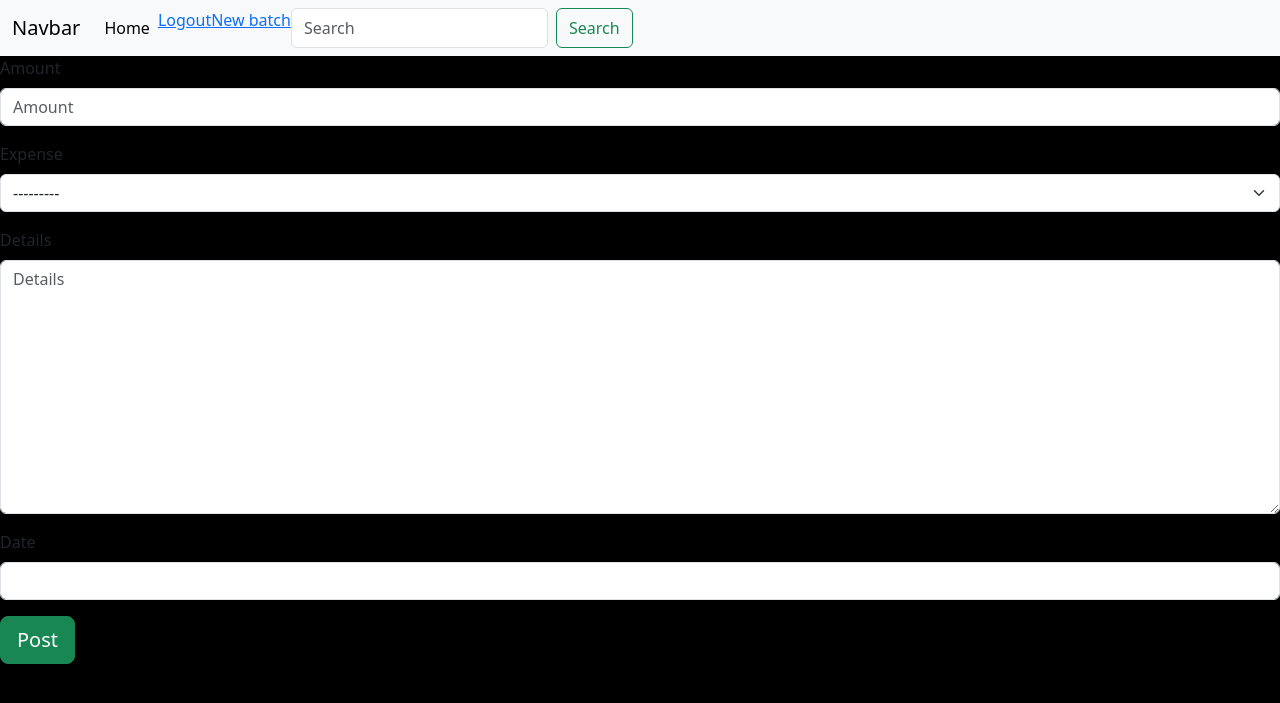
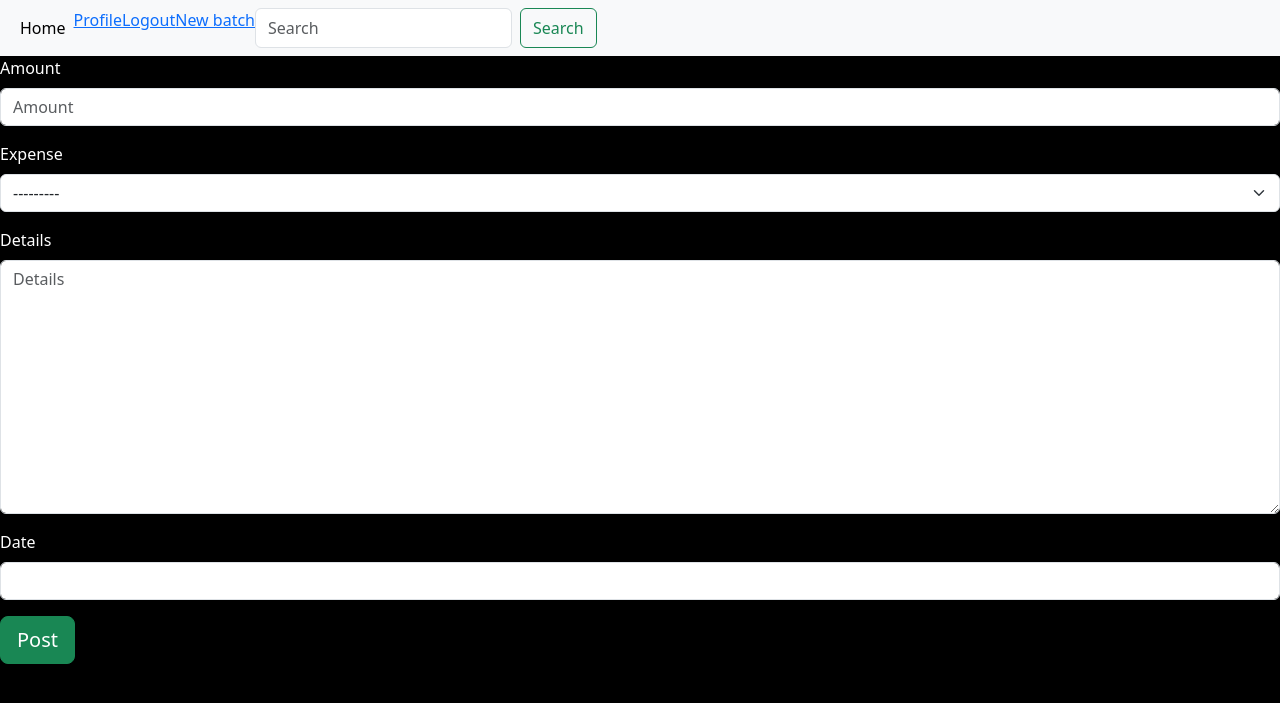
Before and after one commit to isaacmariga/Django-basic, a Django app: page /new_expense in a window 1280 px wide. Shown: the top 703 px of the page. Run offline with Django 4.2, Linux system fonts and the light colour scheme; a user stored in the database is signed in; some libraries are stand-ins or nearby versions.

Commit message:
user profile

```diff
--- a/business/admin.py
+++ b/business/admin.py
@@ -1,5 +1,5 @@
 from django.contrib import admin
-from .models import Batch, Deaths, Expenses, Revenue, Customers
+from .models import Batch, Deaths, Expenses, Revenue, Customers,UserProfile
 # Register your models here.
 
 class RevenueAdmin(admin.ModelAdmin):
@@ -10,3 +10,4 @@
 admin.site.register(Expenses)
 admin.site.register(Revenue, RevenueAdmin)
 admin.site.register(Customers)
+admin.site.register(UserProfile)
--- a/business/forms.py
+++ b/business/forms.py
@@ -1,5 +1,5 @@
 from django import forms
-from .models import Batch, Deaths, Expenses, Revenue, Customers
+from .models import Batch, Deaths, Expenses, Revenue, Customers,UserProfile
 # from bootstrap_datepicker_plus.widgets import DatePickerInput
 
 class BatchForm(forms.ModelForm):
@@ -31,3 +31,9 @@
   class Meta:
     model=Customers
     exclude=['batch']
+
+
+class UserForm(forms.ModelForm):
+  class Meta:
+    model = UserProfile
+    fields=('name', 'email','bio','picture')
--- a/business/models.py
+++ b/business/models.py
@@ -1,6 +1,7 @@
 from django.db import models
 from django.db.models import Avg, Sum
 from django.contrib.auth.models import User
+
 
 
 # Create your models here.
@@ -133,3 +134,21 @@
 			total = s_price * num
 
 			return total
+
+
+class UserProfile(models.Model):
+	name = models.CharField(max_length=255)
+	email = models.EmailField(max_length=255, blank=True, null=True)
+	bio = models.TextField()
+	picture = models.ImageField(max_length=255, blank=True)
+	editor = models.ForeignKey(User, on_delete=models.CASCADE, blank=True, null=True)
+
+	def __str__(self):
+		return str(self.id)
+
+
+	@classmethod
+	def get_by_profile(cls, editor):
+		profile = UserProfile.objects.filter(editor__username=editor).last()
+
+		return profile
--- a/business/static/css/main.css
+++ b/business/static/css/main.css
@@ -1,5 +1,6 @@
 body{
     background-color: black;
+    color: #fff;
 
 }
 
@@ -15,3 +16,7 @@
     color: #fff;
     text-shadow: 2px 2px 8px #bbf321;
 }
+
+img{
+    width: 80px;
+}
--- a/business/templates/django_registration/registration_complete.html
+++ b/business/templates/django_registration/registration_complete.html
@@ -0,0 +1 @@
+<h2>complete Registration</h2>
--- a/business/templates/navbar.html
+++ b/business/templates/navbar.html
@@ -1,8 +1,7 @@
 {% load django_bootstrap5%}
-
 <nav class="navbar navbar-expand-lg navbar-light bg-light">
   <div class="container-fluid">
-    <a class="navbar-brand" href="#">Navbar</a>
+
     <button class="navbar-toggler" type="button" data-bs-toggle="collapse" data-bs-target="#navbarSupportedContent" aria-controls="navbarSupportedContent" aria-expanded="false" aria-label="Toggle navigation">
       <span class="navbar-toggler-icon"></span>
     </button>
@@ -11,6 +10,9 @@
         {% if user.is_authenticated %}
         <li class="nav-item">
           <a class="nav-link active" aria-current="page" href="#">Home</a>
+        </li>
+         <li class="nav-item">
+          <a href=" {% url 'profile' user %}">Profile</a>
         </li>
 
         <li class="nav-item">
--- a/business/urls.py
+++ b/business/urls.py
@@ -14,6 +14,8 @@
   path('new_revenue', views.new_revenue,name = 'new_revenue'),
   path('new_death', views.new_death,name = 'new_death'),
   path('business/<id>', views.batch,name = 'batch'),
+  path('profile/<editor>', views.profile,name = 'profile'),
+      path('profile/new/', views.new_profile,name = 'new_profile'),
 ]
 
 
--- a/business/views.py
+++ b/business/views.py
@@ -1,7 +1,8 @@
 from django.shortcuts import render, redirect
-from .models import Batch, Deaths, Expenses, Revenue, Customers
-from .forms import BatchForm, DeathsForm, ExpensesForm, RevenueForm, CustomersForm
+from .models import Batch, Deaths, Expenses, Revenue, Customers,UserProfile
+from .forms import BatchForm, DeathsForm, ExpensesForm, RevenueForm, CustomersForm,UserForm
 from django.contrib.auth.decorators import login_required
+from django.contrib.auth.models import User
 
 
 
@@ -132,3 +133,31 @@
 		form = RevenueForm()
 
 	return render(request, 'business/new_revenue.html', {'form': form})
+
+def profile(request,editor):
+    profile = UserProfile.get_by_profile(editor)
+    ctx={
+		"profile": profile,
+	}
+
+    return render(request, 'profile/profile.html',ctx)
+
+
+def new_profile(request):
+
+
+	if request.method == 'POST':
+		form = UserForm(request.POST, current_user, request.FILES)
+
+		if form.is_valid():
+			form.save()
+
+		return redirect('profile')
+
+
+	else:
+		form = UserForm()
+
+	context = {'form': form}
+
+	return render(request, 'profile/new_profile.html',context)
```
Also changed, not shown: business/templates/profile/new_profile.html (added, +8 -0 lines), business/templates/profile/profile.html (added, +27 -0 lines), business/migrations/0027_userrs.py (added), business/migrations/0028_rename_userrs_userprofile.py (added), business/migrations/0029_userprofile_editor.py (added), db.sqlite3, media/p.jpeg (added), 1 other file.
